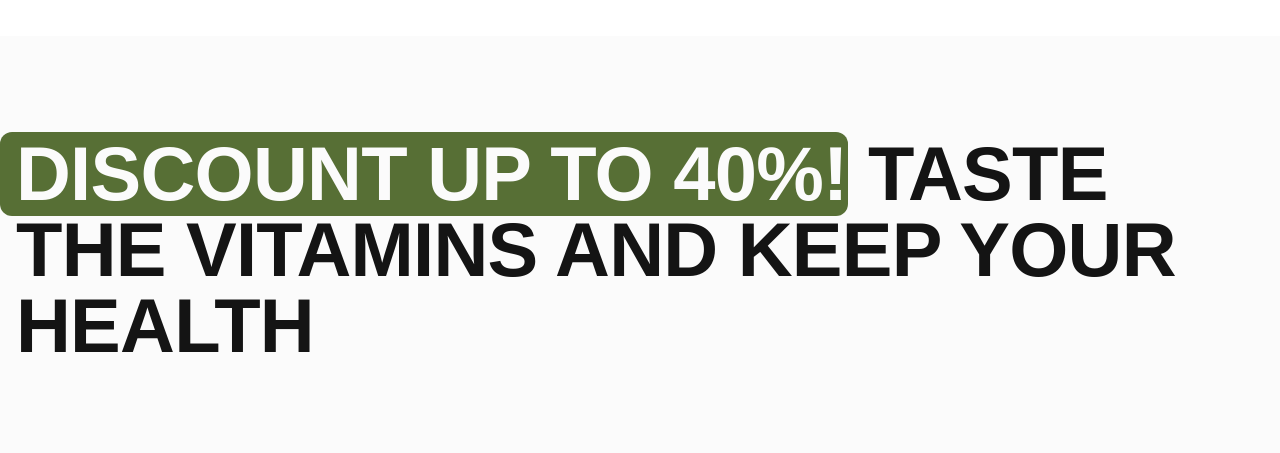
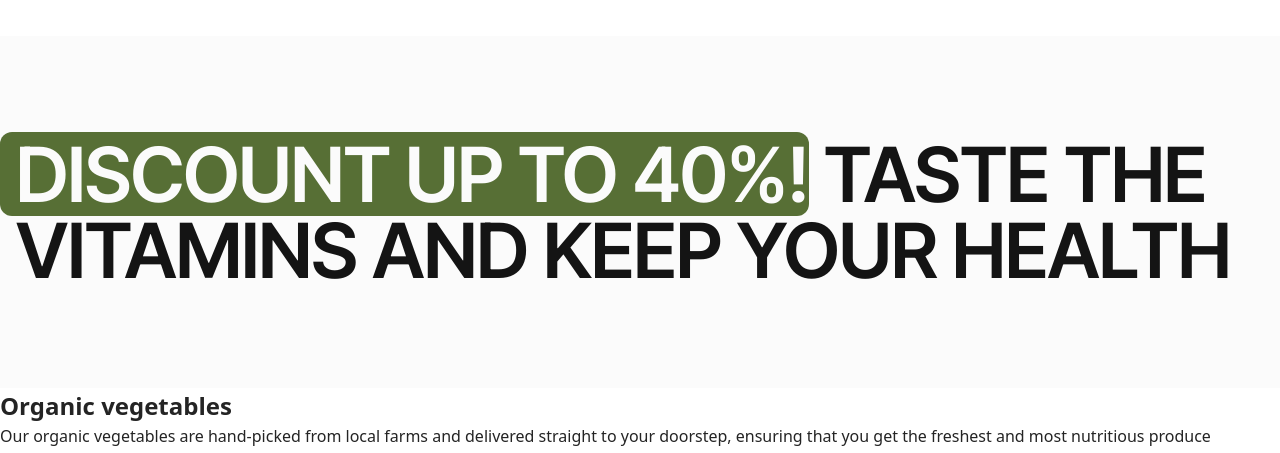
Before and after one commit to Vitavanika/project-group-14, a website built with Vite: page src/index.html in a window 1280 px wide. Shown: the part 1300-1753 px from the top of the page. Built offline with nearby package versions, Linux system fonts and the light colour scheme.

Commit message:
add font-family

```diff
--- a/src/css/base.css
+++ b/src/css/base.css
@@ -1,7 +1,5 @@
 :root {
-  /* font-family: Inter, Avenir, Helvetica, Arial, sans-serif; */
-  font-family: system-ui, -apple-system, BlinkMacSystemFont, 'Segoe UI', Roboto,
-    Oxygen, Ubuntu, Cantarell, 'Open Sans', 'Helvetica Neue', sans-serif;
+  font-family: "Inter Tight", serif;
   font-size: 16px;
   line-height: 1.5;
   font-weight: 400;
@@ -27,6 +25,7 @@ body {
 main {
   flex-grow: 1;
 }
+
 main:has(.back-link) {
   text-align: center;
 }
--- a/src/index.html
+++ b/src/index.html
@@ -11,6 +11,10 @@
     />
     <link rel="preconnect" href="https://fonts.googleapis.com" />
     <link rel="preconnect" href="https://fonts.gstatic.com" crossorigin />
+    <link
+      href="https://fonts.googleapis.com/css2?family=Inter+Tight:wght@100..700&display=swap"
+      rel="stylesheet"
+    />
 
     <link rel="stylesheet" href="./css/styles.css" />
   </head>
```
